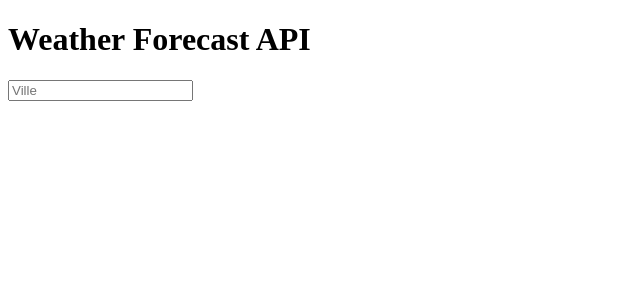
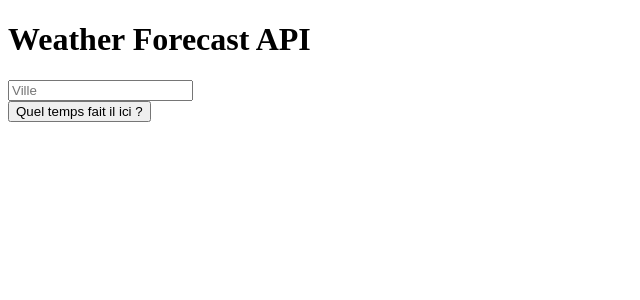
Before and after one commit to Thomas-FAGOT/Weather-API-APP, a Vue app in the folder weather-api-app/: page / in a window 1280 px wide. Shown: the top 300 px of the page, without its empty margins (0-640 px from the left). Built offline with nearby package versions, Linux system fonts and the light colour scheme.

Commit message:
complément des deux API

```diff
--- a/weather-api-app/src/App.vue
+++ b/weather-api-app/src/App.vue
@@ -10,19 +10,38 @@
   </div>
   <div class="content">
     <div class="searchBar">
-      <input type="text" id="position"  placeholder="Ville" v-model="requete" v-on:keypress="goCity">
+      <input type="text" id="position"  placeholder="Ville" v-model="requete" v-on:keypress="meteoApi">
     </div>
+    <div class="answer" id="answer_geolocalisation">
+      <button v-on:click="meteoApiGeolocalisationAuto"> Quel temps fait il ici ? </button>
+    </div>
+    <div class="answer" id="answer">
       <div class="answer" id="answer_city" v-if="city">
         <h2> Infromation sur la ville </h2>
         <h3>Pays : {{ city.results[0].name }}</h3>
-      <h4>Pays : {{ city.results[0].latitude }}</h4>
-      <h4>Pays : {{ city.results[0].longitude }}</h4>
-      <br>
       </div>
       <div class="answer" id="answer_weather" v-if="meteo">
-      <h2> Information sur la météo </h2>
+        <h2> météo du jour </h2>
         <h3>Temps : {{ temps }}</h3>
         <h4>Température : {{ meteo.current_weather.temperature }}°C</h4>
+        <h4>Vitesse du vent : {{ meteo.current_weather.windspeed }}Km/h</h4>
+      </div>
+      <div class="answer" id="answer_weather_previsionel_0" v-if="meteo">
+        <h2> météo des jours à venir </h2>
+        <h3>{{ meteo.daily.time[0] }}</h3>
+        <h4>Température max : {{ meteo.daily.temperature_2m_max[0] }}</h4>
+        <h4>Température min : {{ meteo.daily.temperature_2m_min[0] }}°C</h4>
+      </div>
+      <div class="answer" id="answer_weather_previsionel_1" v-if="meteo">
+        <h3>{{ meteo.daily.time[1] }}</h3>
+        <h4>Température max : {{ meteo.daily.temperature_2m_max[1] }}</h4>
+        <h4>Température min : {{ meteo.daily.temperature_2m_min[1] }}°C</h4>
+      </div>
+      <div class="answer" id="answer_weather_previsionel_2" v-if="meteo">
+        <h3>{{ meteo.daily.time[2] }}</h3>
+        <h4>Température max : {{ meteo.daily.temperature_2m_max[2] }}</h4>
+        <h4>Température min : {{ meteo.daily.temperature_2m_min[2] }}°C</h4>
+      </div>
     </div>
   </div>
   <div class="footer">
@@ -45,15 +64,34 @@ export default {
     }
   },
   methods: {
-    goCity(e){
+
+    meteoApi(e){
       if (e.key == "Enter"){
+//-------------------------------------------------------------------------------------------//
         axios
-        .get(`${this.url_Pays}${this.requete}&language=fr&count=1`)
+        .get(`${this.url_Pays}${this.requete}&language=fr`)
         .then(reponse => {
           this.city = reponse.data
-          console.log(this.city);
+//-------------------------------------------------------------------------------------------//
+          // Déclaration de variable
+          var date = new Date();
+          date.setDate(date.getDate() + 1);
+          var getYear = date.toLocaleString("default", { year: "numeric" });
+          var getMonth = date.toLocaleString("default", { month: "2-digit" });
+          var getDay = (date.toLocaleString("default", { day: "2-digit" }));
+          var current_date = getYear + "-" + getMonth + "-" + getDay;
+
+          date.setDate(date.getDate() + 2);
+          getYear = date.toLocaleString("default", { year: "numeric" });
+          getMonth = date.toLocaleString("default", { month: "2-digit" });
+          getDay = (date.toLocaleString("default", { day: "2-digit" }));
+          var post_day = getYear + "-" + getMonth + "-" + getDay;
+          console.log(current_date + "\n" + post_day);
+
+          // Appel de l'API
           axios
-          .get(`${this.url_meteo}latitude=${this.city.results[0].latitude}&longitude=${this.city.results[0].longitude}&hourly=temperature_2m&current_weather=true`)
+
+          .get(`${this.url_meteo}latitude=${this.city.results[0].latitude}&longitude=${this.city.results[0].longitude}&daily=temperature_2m_max,temperature_2m_min&current_weather=true&timezone=auto&start_date=${current_date}&end_date=${post_day}`)
           .then(reponse => {
             this.meteo = reponse.data
             if (this.meteo.current_weather.weathercode == 0){
@@ -95,6 +133,63 @@ export default {
 
         this.requete = ''
       }
+    },
+
+    meteoApiGeolocalisationAuto(){
+      // Déclaration de variable
+      this.city = null
+      var date = new Date();
+      date.setDate(date.getDate() + 1);
+      var getYear = date.toLocaleString("default", { year: "numeric" });
+      var getMonth = date.toLocaleString("default", { month: "2-digit" });
+      var getDay = (date.toLocaleString("default", { day: "2-digit" }));
+      var current_date = getYear + "-" + getMonth + "-" + getDay;
+
+      date.setDate(date.getDate() + 2);
+      getYear = date.toLocaleString("default", { year: "numeric" });
+      getMonth = date.toLocaleString("default", { month: "2-digit" });
+      getDay = (date.toLocaleString("default", { day: "2-digit" }));
+      var post_day = getYear + "-" + getMonth + "-" + getDay;
+      console.log(current_date + "\n" + post_day);
+
+      navigator.geolocation.getCurrentPosition((position) =>{
+        axios
+        .get(`${this.url_meteo}latitude=${position.coords.latitude}&longitude=${position.coords.longitude}&daily=temperature_2m_max,temperature_2m_min&current_weather=true&timezone=auto&start_date=${current_date}&end_date=${post_day}`)
+        .then(reponse => {
+          this.meteo = reponse.data
+          if (this.meteo.current_weather.weathercode == 0){
+            this.temps = "Clear sky"
+          } else if (this.meteo.current_weather.weathercode > 0 && this.meteo.current_weather.weathercode <= 3){
+            this.temps = "Mainly clear, partly cloudy, and overcast"
+          } else if (this.meteo.current_weather.weathercode > 44 && this.meteo.current_weather.weathercode <= 48){
+            this.temps = "Fog and depositing rime fog"
+          } else if (this.meteo.current_weather.weathercode > 50 && this.meteo.current_weather.weathercode <= 55){
+            this.temps = "Drizzle: Light, moderate, and dense intensity"
+          } else if (this.meteo.current_weather.weathercode > 55 && this.meteo.current_weather.weathercode <= 57){
+            this.temps = "Freezing Drizzle: Light and dense intensity"
+          } else if (this.meteo.current_weather.weathercode > 60 && this.meteo.current_weather.weathercode <= 65){
+            this.temps = "Rain: Slight, moderate and heavy intensity"
+          } else if (this.meteo.current_weather.weathercode > 65 && this.meteo.current_weather.weathercode <= 67){
+            this.temps = "Freezing Rain: Light and heavy intensity"
+          } else if (this.meteo.current_weather.weathercode > 70 && this.meteo.current_weather.weathercode <= 75){
+            this.temps = "Snow fall: Slight, moderate, and heavy intensity"
+          } else if (this.meteo.current_weather.weathercode == 77){
+            this.temps = "Snow grains"
+          } else if (this.meteo.current_weather.weathercode > 79 && this.meteo.current_weather.weathercode <= 82){
+            this.temps = "Rain showers: Slight, moderate, and violent"
+          } else if (this.meteo.current_weather.weathercode > 84 && this.meteo.current_weather.weathercode <= 86){
+            this.temps = "Snow showers slight and heavy"
+          } else if (this.meteo.current_weather.weathercode == 95){
+            this.temps = "Thunderstorm: Slight or moderate"
+          } else if (this.meteo.current_weather.weathercode > 95 && this.meteo.current_weather.weathercode <= 99){
+            this.temps = "Thunderstorm with slight and heavy hail"
+          }
+          console.log(this.meteo);
+        })
+        .catch(err => {
+          console.error(err);
+        })
+      })
     }
   },
 }
```
Lines whose indentation alone changed are shown as unchanged.
